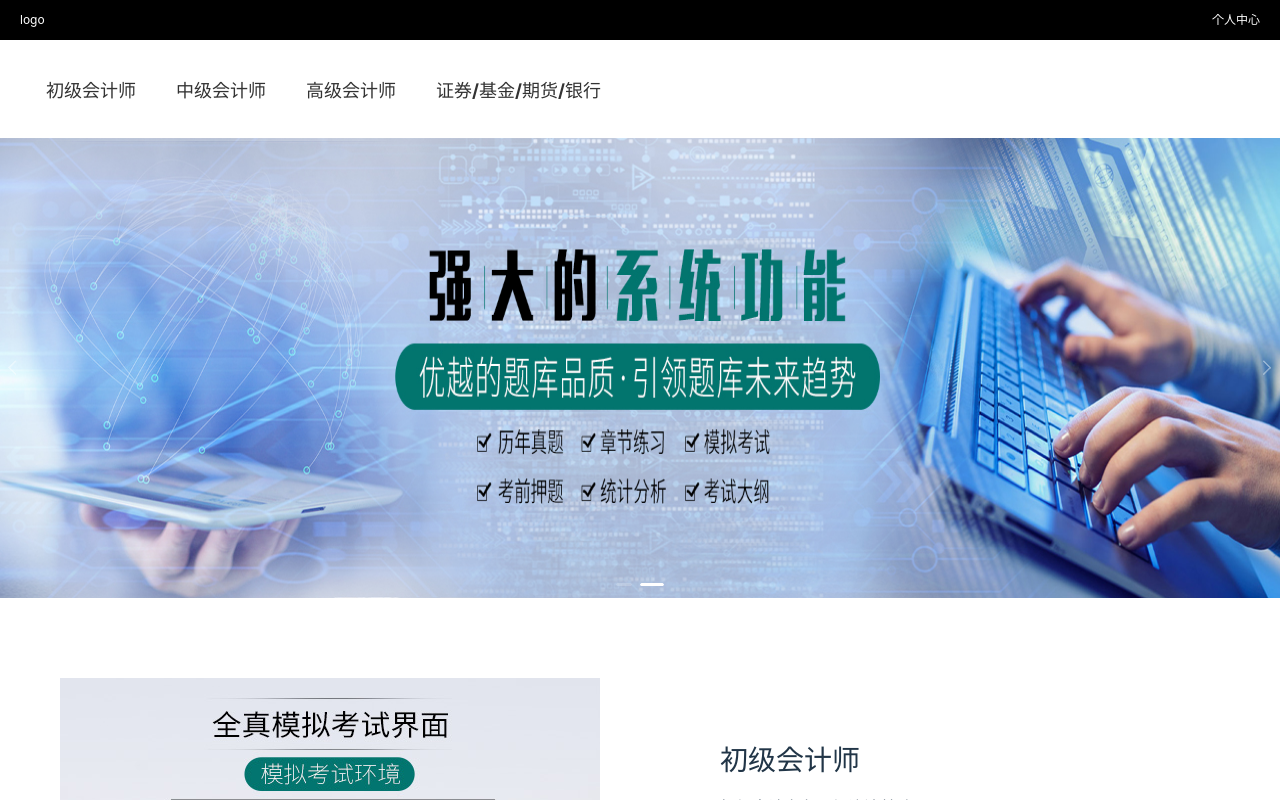
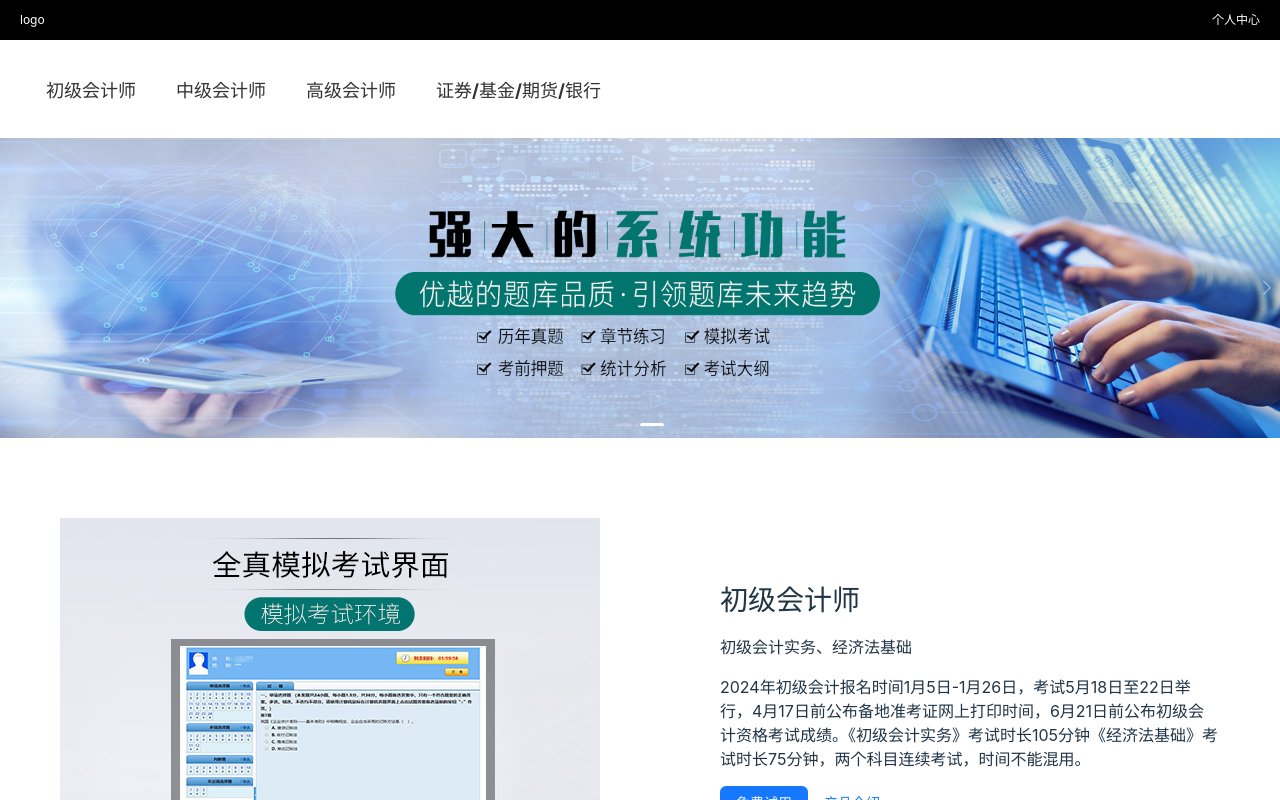
Before and after one commit to yashikyou/h2mm, a React (Vite) app: page / in a window 1280 px wide. Shown: the top 800 px of the page. Built offline with nearby package versions, Linux system fonts and the light colour scheme.

Commit message:
feat: banner height auto

```diff
--- a/src/pages/main-screen/index.module.css
+++ b/src/pages/main-screen/index.module.css
@@ -3,7 +3,6 @@
   overflow: hidden;
 
   .itemWrapper {
-    height: 460px;
 
     img {
       width: 100%;
@@ -12,5 +11,4 @@
   }
 }
 
-.blockContainer {
-}
+.blockContainer {}
```
